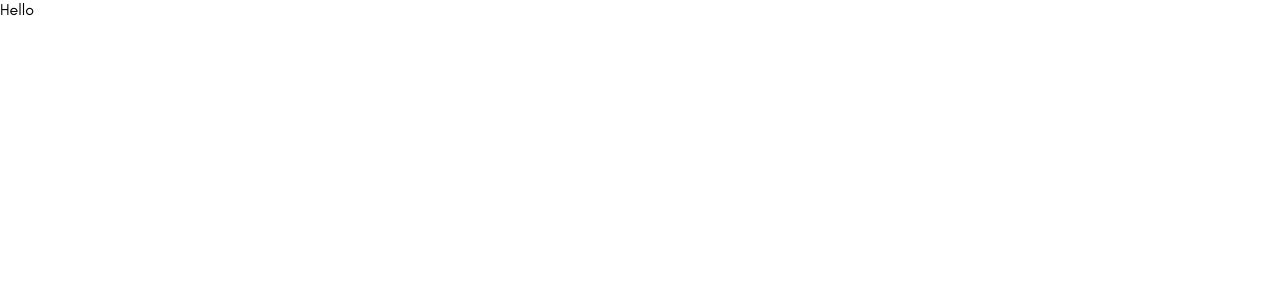
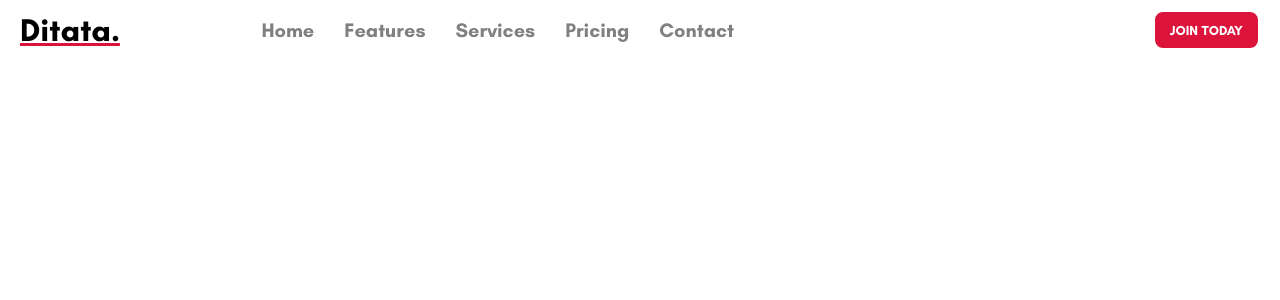
Before and after one commit to yogimeizalputra/Ditata, a React (Create React App) app: page / in a window 1280 px wide. Shown: the top 300 px of the page. Built offline with nearby package versions, Linux system fonts and the light colour scheme.

Commit message:
Navbar Component

```diff
--- a/src/App.jsx
+++ b/src/App.jsx
@@ -1,10 +1,17 @@
 import React from 'react';
+import styled from 'styled-components';
+import Navbar from './components/Navbar';
+
+const Container = styled.div`
+  height: 100vh;
+
+`
 
 function App() {
   return (
-    <div className="App">
-      Hello
-    </div>
+    <Container>
+      <Navbar />
+    </Container>
   );
 }
 
--- /dev/null
+++ b/src/components/Navbar.jsx
@@ -0,0 +1,63 @@
+import React from 'react'
+import styled from 'styled-components'
+
+const Container = styled.div`
+    height: 50px;
+`
+const Wrapper = styled.div`
+    padding: 10px 20px;
+    display: flex;
+    justify-content: space-between;
+    align-items: center;
+`
+const Left = styled.div`
+    width: 60%;
+    display: flex;
+    align-items: center;
+    justify-content: space-between;
+`
+const Logo = styled.h1`
+    font-weight: bold;
+    text-decoration: underline crimson;
+`
+const Menu = styled.ul`
+    display: flex;
+    list-style: none;
+`
+const MenuItem = styled.li`
+    margin-right: 30px;
+    font-size: 20px;
+    font-weight: bold;
+    color: gray;
+`
+const Button = styled.button`
+    border: 2px solid white;
+    padding: 10px 15px;
+    background-color: crimson;
+    color: white;
+    font-weight: bold;
+    border-radius: 10px;
+    cursor: pointer;
+`
+
+const Navbar = () => {
+    return (
+        <Container>
+            <Wrapper>
+                <Left>
+                    <Logo>Ditata.</Logo>
+                    <Menu>
+                        <MenuItem>Home</MenuItem>
+                        <MenuItem>Features</MenuItem>
+                        <MenuItem>Services</MenuItem>
+                        <MenuItem>Pricing</MenuItem>
+                        <MenuItem>Contact</MenuItem>
+                    </Menu>
+                </Left>
+                <Button>JOIN TODAY</Button>
+            </Wrapper>
+        </Container>
+    )
+}
+
+export default Navbar
```
